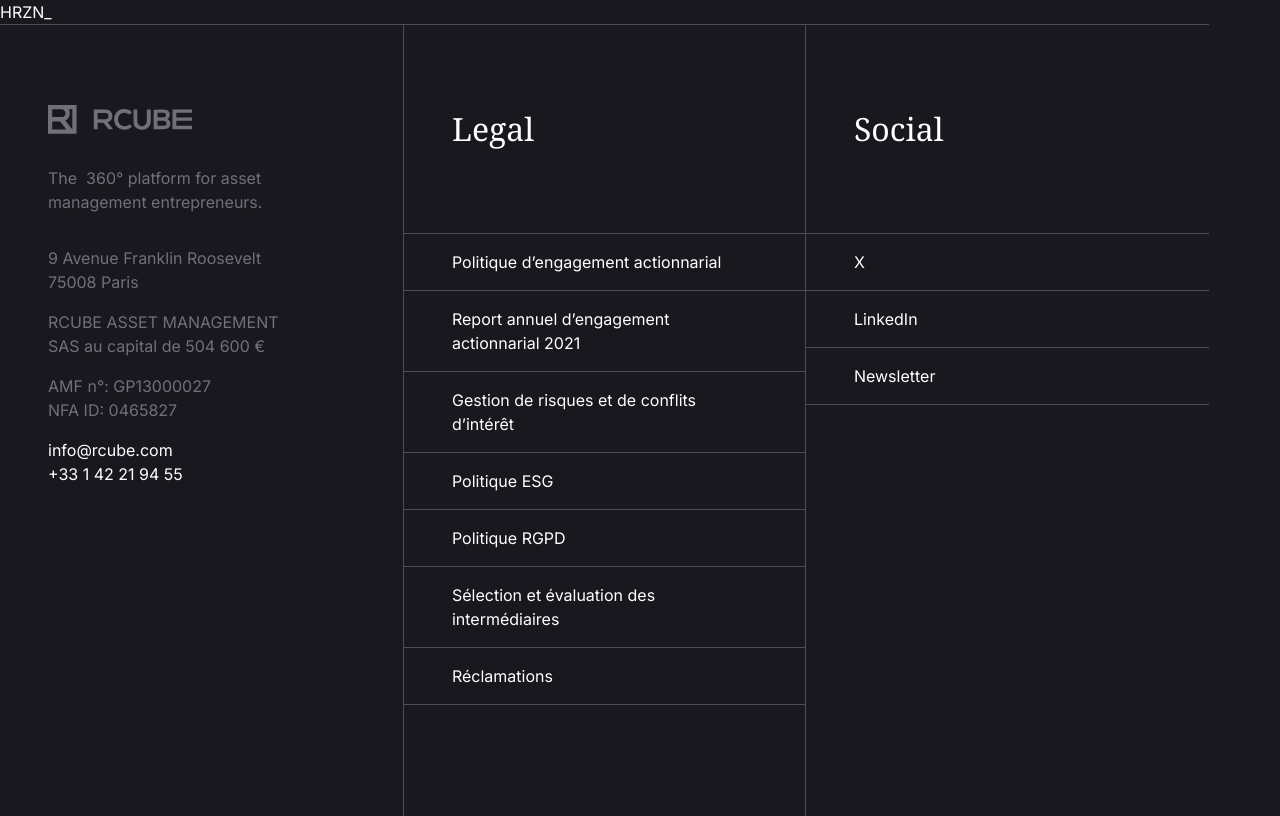
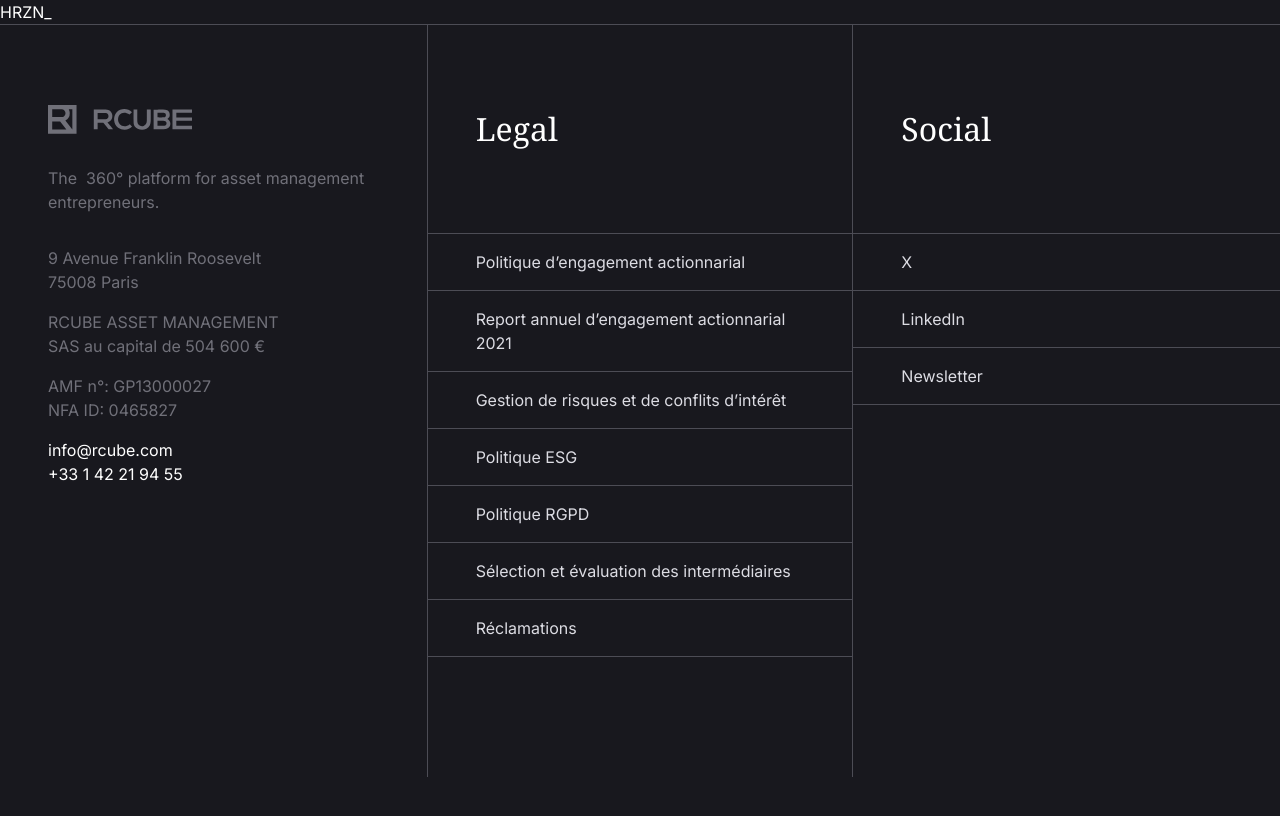
Before and after one commit to JodyGs/rcube-website, a Next.js app: page / in a window 1280 px wide. Shown: the top 816 px of the page. Built offline with nearby package versions, Linux system fonts and the light colour scheme.

Commit message:
footer desktop

```diff
--- a/src/app/layout.tsx
+++ b/src/app/layout.tsx
@@ -28,7 +28,7 @@ export default function RootLayout({
             {/* <Header /> */}
           </nav>
           <main className="grid18 col-span-full">{children}</main>
-          <footer className="grid18 border-t-[1px] border-custom-grey-400">
+          <footer className="grid18 col-span-full border-t-[1px] border-custom-grey-400">
             <Footer />
           </footer>
         </div>
--- a/src/components/Footer.tsx
+++ b/src/components/Footer.tsx
@@ -30,7 +30,7 @@ export default function Footer() {
       </div>
       <div className="col-span-6 border-x-[1px] border-custom-grey-400 pb-[120px]">
         <h4 className="font-satoshi px-12 py-20 text-3xl">Legal</h4>
-        <div className="space-y-4">
+        <div className="space-y-4 text-custom-grey-100">
           <ul>
             {NAVIGATION.legal.map(({ name, href }) => (
               <li
@@ -45,7 +45,7 @@ export default function Footer() {
       </div>
       <div className="col-span-6 pb-[120px]">
         <h4 className="font-satoshi px-12 py-20 text-3xl">Social</h4>
-        <div className="space-y-4">
+        <div className="space-y-4 text-custom-grey-100">
           <ul>
             {NAVIGATION.social.map(({ name, href }) => (
               <li
```
